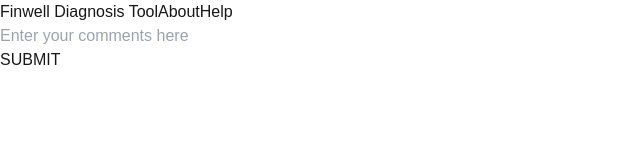
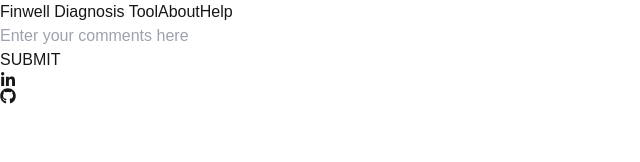
Before and after one commit to FelixMDM/finwell, a Next.js app in the folder finwelldiagnosistool/: page / in a window 1280 px wide. Shown: the top 162 px of the page, without its empty margins (0-640 px from the left). Built offline with nearby package versions, Linux system fonts and the light colour scheme.

Commit message:
forgot to uncomment that shit lol

```diff
--- a/finwelldiagnosistool/src/components/Footer.tsx
+++ b/finwelldiagnosistool/src/components/Footer.tsx
@@ -1,6 +1,6 @@
 import React from "react";
 import Link from "next/link";
-// import links from "@/data/FooterData";
+import links from "@/data/FooterData";
 
 const Footer = () => {
     return (
@@ -12,7 +12,7 @@ const Footer = () => {
                 Disclaimer
             </Link> */}
             <div className="absolute right-0 mr-6 flex gap-4">
-                {/* {links.map((link, index: number) => (
+                {links.map((link, index: number) => (
                     <Link
                         href={link.link}
                         key={index}
@@ -21,7 +21,7 @@ const Footer = () => {
                     >
                         {link.icon}
                     </Link>
-                ))} */}
+                ))}
             </div>
         </div>
     )
```
